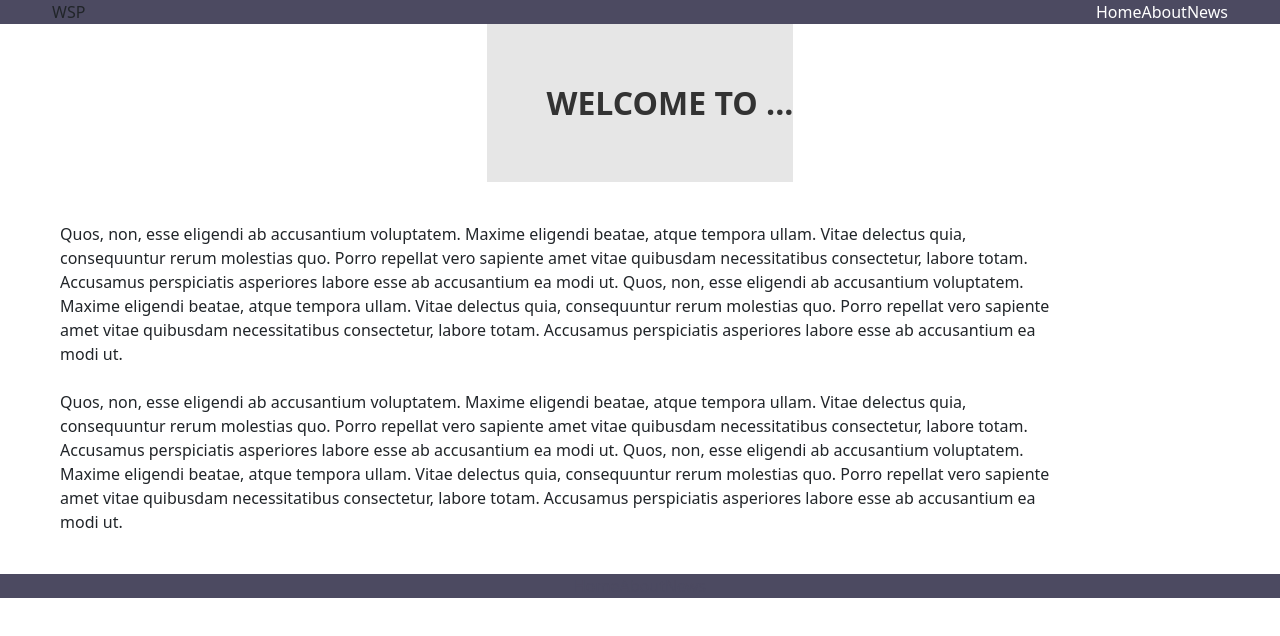
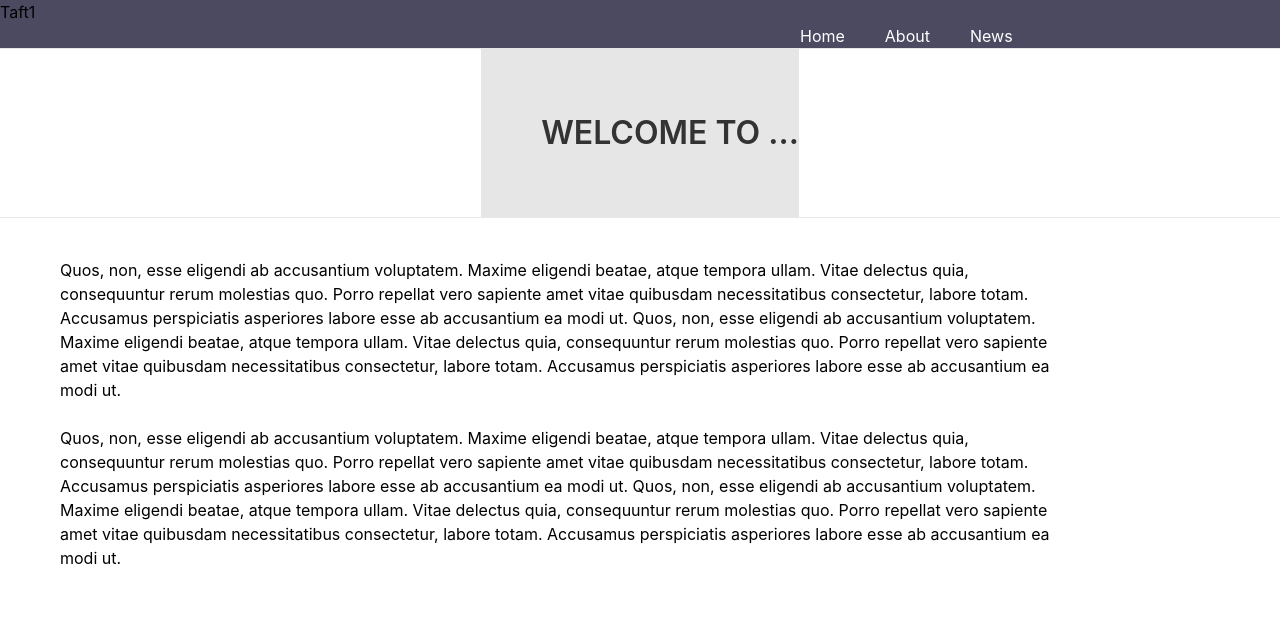
Before and after one commit to taft1/app, a React (Create React App) app: page / in a window 1280 px wide. Shown: the top 636 px of the page. Built offline with nearby package versions, Linux system fonts and the light colour scheme.

Commit message:
aaaaaaaaaaaa

```diff
--- a/src/App.js
+++ b/src/App.js
@@ -1,31 +1,24 @@
 import { BrowserRouter, Routes, Route } from 'react-router-dom';
 import React from 'react';
 
+import Header from './components/Header.jsx';
+import Home from './pages/Home.jsx';
+import News from './pages/News.jsx';
 
-
-import Header from './components/Header.jsx';
-import Footer from './components/Footer.jsx';
-
- import Home from './pages/Home.jsx';
- import News from './pages/News.jsx';
- import About from './pages/About.jsx';
- import Error from './pages/Error.jsx';
-
-import 'bootstrap/dist/css/bootstrap.min.css';
+import About from './pages/About.jsx';
 import './App.css';
 
 function App() {
     return (
-      <div className = 'App' class="bg-[#4c4a61]">
+      <div className = 'App' class="bg-[#4c4a61] grid-rows-4">
         <BrowserRouter className="rounded-none">
         <Header />
-        <Routes className="">
+        <Routes >
           <Route path="/" element={<Home />} />
           <Route path="news" element={<News />} />
-          <Route path="about" element={<About />} />
-          <Route path="*" element={<Error />} />
+          <Route path="about" class="" element={<About />}/>
         </Routes>
-        <Footer />
+
         </BrowserRouter>
       </div>
     )
--- a/src/components/Footer.jsx
+++ /dev/null
@@ -1,19 +0,0 @@
-import {Link, NavLink} from 'react-router-dom';
-
-const Footer = () => {
-  return (
-    <footer className='footer'>
-      <div className='container'>
-        <nav className='d-flex justify-content-center'>
-          <div className='nav nav-pills'>
-            <Link to='/' className='text-[#4c4a61]'>Home</Link>
-              <Link to='about' className='text-[#4c4a61]'>About</Link>
-            <Link to='news' className='text-[#4c4a61]'>News</Link>
-          </div>
-        </nav>
-      </div>
-    </footer>
-  )
-}
-
-export default Footer
--- a/src/components/Header.jsx
+++ b/src/components/Header.jsx
@@ -7,13 +7,13 @@ const Header = () => {
         <div className='d-flex justify-content-between align-items-center'>
 
         <div className='logo'>
-          <Link to='/' className='brand'>WSP</Link>
+          <Link to='/' className='brand' class="font-sans-serif">Taft1</Link>
         </div>
 
-        <div className='nav nav-pills'>
-        <Link to='/' className='text-white'>Home</Link>
-        <Link to='about' className='text-white'>About</Link>
-        <Link to='news' className='text-white'>News</Link>
+        <div class="ml-[800px]">
+        <Link to='/' className='text-white mr-10'>Home</Link>
+        <Link to='about' className='text-white mr-10'>About</Link>
+        <Link to='news' className='text-white mr-10'>News</Link>
 
         </div>
 
--- a/src/index.js
+++ b/src/index.js
@@ -1,6 +1,7 @@
 import React from 'react';
 import ReactDOM from 'react-dom/client';
 import './index.css';
+import './App.css';
 import App from './App';
 import reportWebVitals from './reportWebVitals';
 
--- a/src/pages/About.jsx
+++ b/src/pages/About.jsx
@@ -1,6 +1,5 @@
-
-const About = () => {
-  return (
+function About () {
+  const info = (
     <div className="sm:px-16 px-6 sm:py-12 py-4 sm:mx-16 mx-6 sm:my-16 my-6">
       <h2 className="font-poppins font-semibold xs:text-[48px] text-[40px] text-white xs:leading-[76.8px] leading-[66.8px] w-full">CONTACT US</h2>
       <p className="font-poppins font-normal text-dimWhite text-[18px] leading-[30.8px]">Call us toll-free at 888.450.5060
@@ -13,7 +12,14 @@ help@tactics.com</p>
 Monday - Friday, 8 a.m. - 6 p.m. Pacific Time
 Saturday - Sunday, 9 a.m. - 5 p.m. Pacific Time</p>
     </div>
-  )
-}
+    );
 
-export default About
+    return (
+      <div>
+        <hr/>
+        {info}
+      </div>
+    )
+ }
+
+export default About;
--- a/src/pages/Error.jsx
+++ /dev/null
@@ -1,9 +0,0 @@
-
-
-const Error = () => {
-  return (
-    <div>Error</div>
-  )
-}
-
-export default Error
--- a/src/pages/Home.jsx
+++ b/src/pages/Home.jsx
@@ -1,20 +1,33 @@
+function Home () {
 
-
-const Home = () => {
-  return (
-    <main class="bg-[#fff] justify-items-center">
+const home = (
+    <main class="bg-[#fff] justify-items-center ">
       <div className="pg-header" class="bg-[#e6e6e6] p-[60px] pr-0">
         <div className="container" class="text-[#333] font-[600] text-[32px] uppercase m-0">
           <h1>Welcome to ...</h1>
         </div>
       </div>
-      <div className="container content" class="pt-[40px] pb-[40px] pl-[60px] pr-[230px] ">
+
+    </main>
+);
+
+const content = (
+  <div className="container content" class="pt-[40px] pb-[40px] pl-[60px] pr-[230px] bg-white h-[200px]">
         <p>Quos, non, esse eligendi ab accusantium voluptatem. Maxime eligendi beatae, atque tempora ullam. Vitae delectus quia, consequuntur rerum molestias quo. Porro repellat vero sapiente amet vitae quibusdam necessitatibus consectetur, labore totam. Accusamus perspiciatis asperiores labore esse ab accusantium ea modi ut. Quos, non, esse eligendi ab accusantium voluptatem. Maxime eligendi beatae, atque tempora ullam. Vitae delectus quia, consequuntur rerum molestias quo. Porro repellat vero sapiente amet vitae quibusdam necessitatibus consectetur, labore totam. Accusamus perspiciatis asperiores labore esse ab accusantium ea modi ut.</p>
         <br />
         <p>Quos, non, esse eligendi ab accusantium voluptatem. Maxime eligendi beatae, atque tempora ullam. Vitae delectus quia, consequuntur rerum molestias quo. Porro repellat vero sapiente amet vitae quibusdam necessitatibus consectetur, labore totam. Accusamus perspiciatis asperiores labore esse ab accusantium ea modi ut. Quos, non, esse eligendi ab accusantium voluptatem. Maxime eligendi beatae, atque tempora ullam. Vitae delectus quia, consequuntur rerum molestias quo. Porro repellat vero sapiente amet vitae quibusdam necessitatibus consectetur, labore totam. Accusamus perspiciatis asperiores labore esse ab accusantium ea modi ut.</p>
       </div>
-    </main>
-  )
+)
+
+    return (
+      <div>
+        <hr />
+        {home}
+        <hr />
+        {content}
+      </div>
+    );
 }
 
+
 export default Home
--- a/src/pages/News.jsx
+++ b/src/pages/News.jsx
@@ -28,8 +28,8 @@ function News () {
         <img class="w-auto h-28" width="56" height="56" viewBox="0 0 56 56" fill="none" src="https://yt3.googleusercontent.com/gDCwhZGxgUY2Psz0NciwaxgVukw3MWf_f6T4OhymWkRQBdN8UGmGwsVhqiUjde98Dh8meWEE0g=s900-c-k-c0x00ffffff-no-rj" alt="genius_logo">
         </img>
         <div class="p-4 md:p-6">
-    <h3 class="text-xl font-semibold text-gray-800 dark:text-gray-300 dark:hover:text-white">{post.content}</h3>
-    <p class="mt-3 text-gray-500">{post.paragraph}</p>
+    <h3 class="text-xl font-poppins font-semibold text-gray-800 dark:text-gray-300 dark:hover:text-white">{post.content}</h3>
+    <p class="mt-3 font-poppins text-black">{post.paragraph}</p>
 
     </div >
     </div>
@@ -54,7 +54,7 @@ function News () {
 
 
 
-const root = ReactDOM.createRoot(document.getElementById('root'));
+
 
 
 export default News;
--- a/tailwind.config.js
+++ b/tailwind.config.js
@@ -1,6 +1,6 @@
 /** @type {import('tailwindcss').Config} */
 module.exports = {
-  content: ["./index.html", "./src/**/*.{js,jsx}"],
+  content: ["./src/**/*.{js,jsx}"],
   mode: "jit",
   theme: {
     extend: {
```
Also changed, not shown: 1 other file (tests, documents, lock files or other folders).
